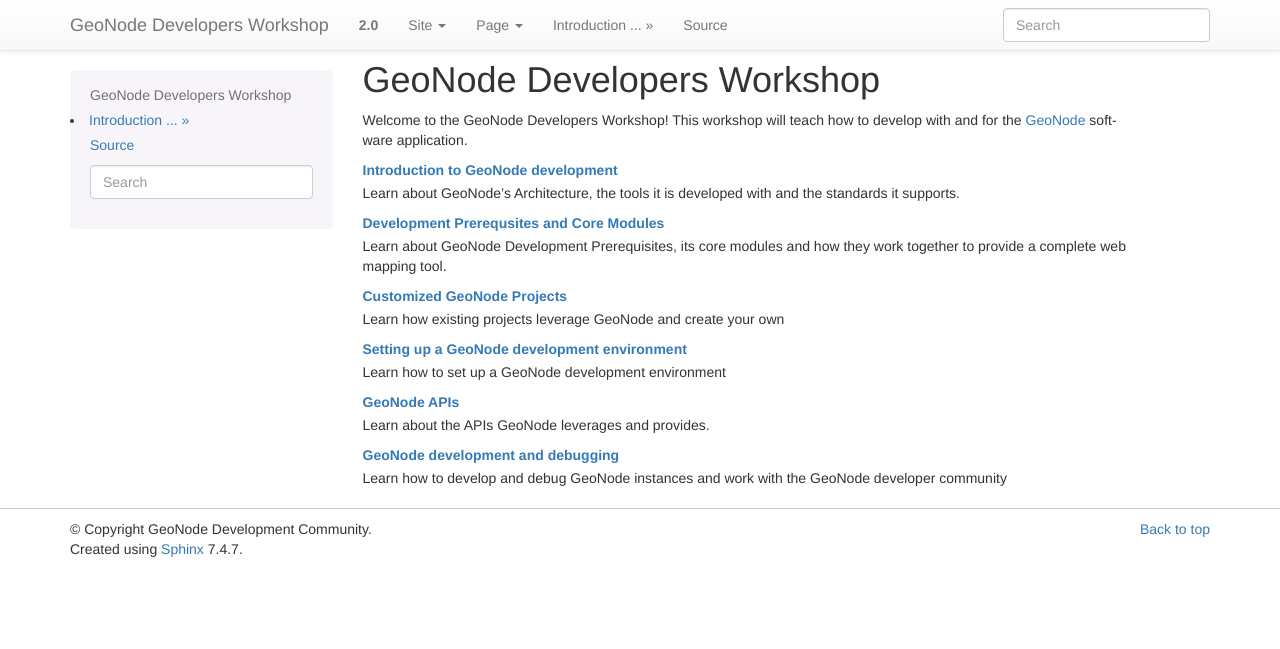
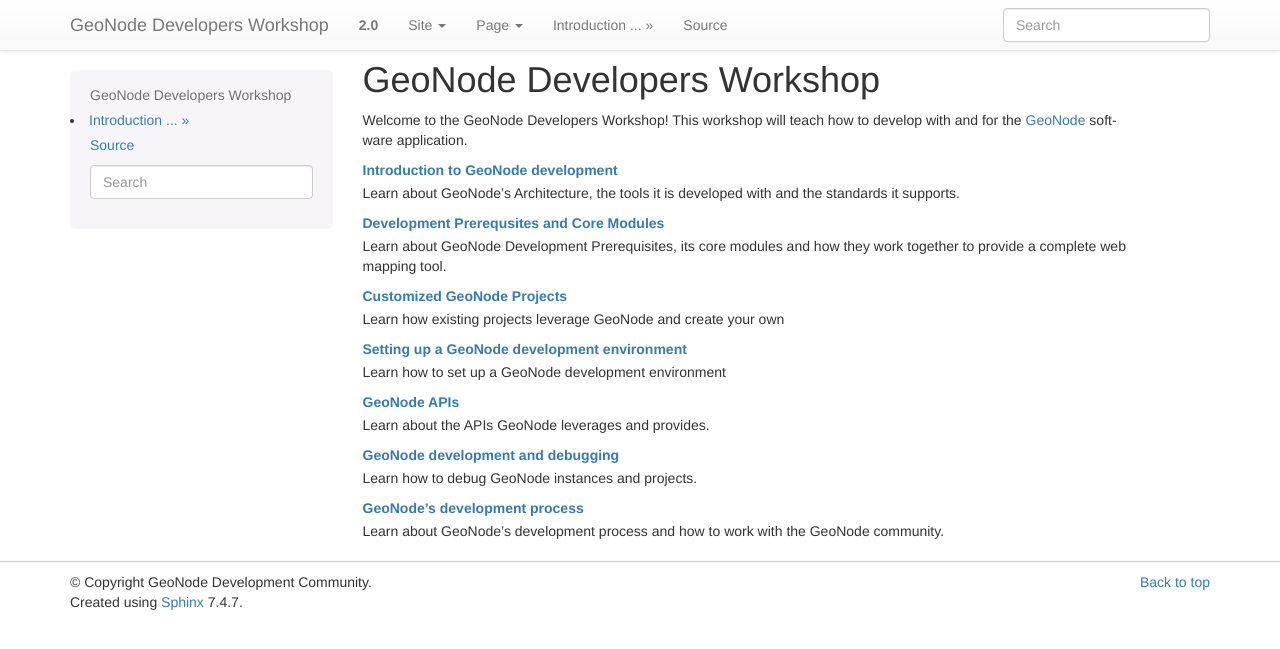
Before and after one commit to lucacasagrande/geonode-workshops, a Sphinx documentation site: the page built from devel/doc/index.rst, in a window 1280 px wide. Shown: the top 649 px of the page. Built offline with Sphinx 7.4.7, drawn with Linux system fonts in a browser that asks for light colours; pages that are not in the unit, such as notebooks, are missing from menus.

Commit message:
More work

```diff
--- a/devel/doc/index.rst
+++ b/devel/doc/index.rst
@@ -24,6 +24,7 @@
    envsetup/index
    api/index
    debug/index
+   process/index
 
 :ref:`intro`
   Learn about GeoNode's Architecture, the tools it is developed with and the standards it supports.
@@ -41,4 +42,7 @@
   Learn about the APIs GeoNode leverages and provides.
 
 :ref:`debug`
-  Learn how to develop and debug GeoNode instances and work with the GeoNode developer community
+  Learn how to debug GeoNode instances and projects.
+
+:ref:`process`
+  Learn about GeoNode's development process and how to work with the GeoNode community.
```
Also changed, not shown: devel/doc/process/index.rst (added, +40 -0 lines).
